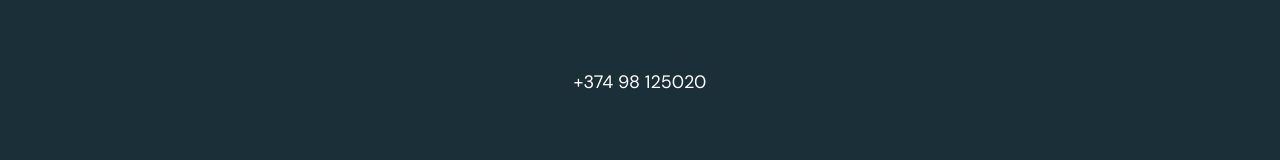
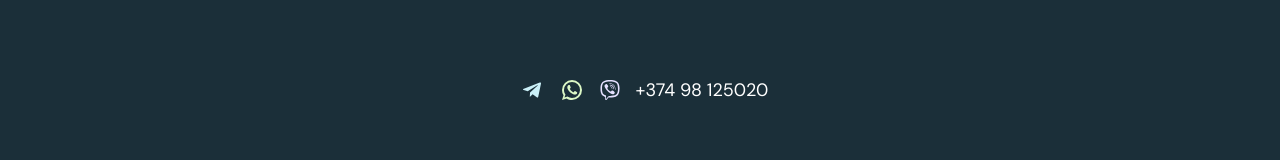
Before and after one commit to gug007/tesla-taxi, a React (Create React App) app: page / in a window 1280 px wide. Shown: the part 784-944 px from the top of the page. Built offline with nearby package versions, Linux system fonts and the light colour scheme.

Commit message:
add social icons

```diff
--- a/src/components/CarPage.js
+++ b/src/components/CarPage.js
@@ -3,9 +3,15 @@ import Box from "@mui/material/Box";
 import { useTranslation } from "react-i18next";
 import Container from "@mui/material/Container";
 import Typography from "@mui/material/Typography";
+import Link from "@mui/material/Link";
+import WhatsAppIcon from "@mui/icons-material/WhatsApp";
+import TelegramIcon from "@mui/icons-material/Telegram";
+import  IconButton from "@mui/material/IconButton";
 
 import HeaderCarDesktop from "./HeaderCarDesktop";
-import Link from "@mui/material/Link";
+import ViberIcon from "./ViberIcon.svg";
+
+const phoneNumber = "+37498125020";
 
 export default function CarPage() {
   const { t } = useTranslation();
@@ -54,10 +60,20 @@ export default function CarPage() {
         pb={{ xs: "40px", md: "100px" }}
         color="white"
       >
-        <Box display="flex" justifyContent="center">
+        <Box display="flex" justifyContent="center" alignItems="center">
+          <IconButton href={`https://t.me/${phoneNumber}`}>
+            <TelegramIcon htmlColor="#caf0f8" />
+          </IconButton>
+          <IconButton href={`https://wa.me/${phoneNumber}`}>
+            <WhatsAppIcon htmlColor="	#dcf8c6" />
+          </IconButton>
+          <IconButton href={`https://wa.me/${phoneNumber}`}>
+            <img width={20} src={ViberIcon} />
+          </IconButton>
           <Link
             href="tel: +37498125020"
             sx={{
+              ml: 1,
               color: "white",
               fontSize: 18,
               textDecoration: "none",
```
Also changed, not shown: src/components/ViberIcon.svg (added).
